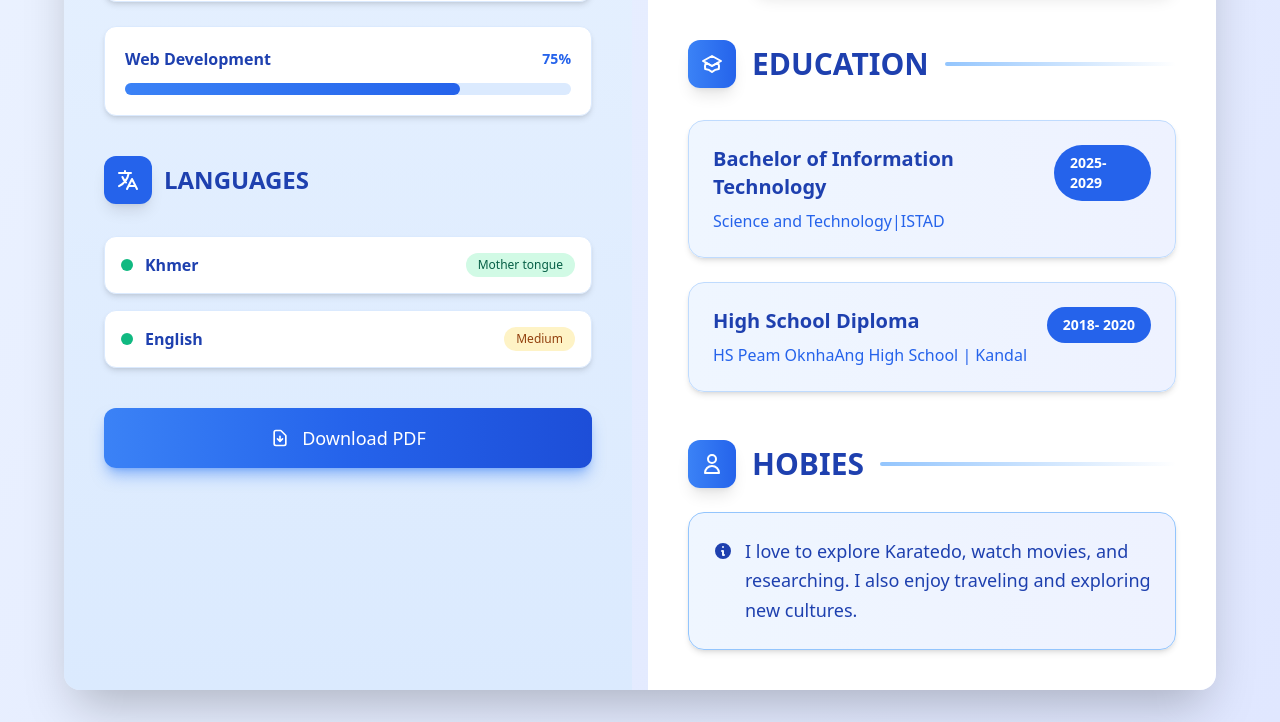
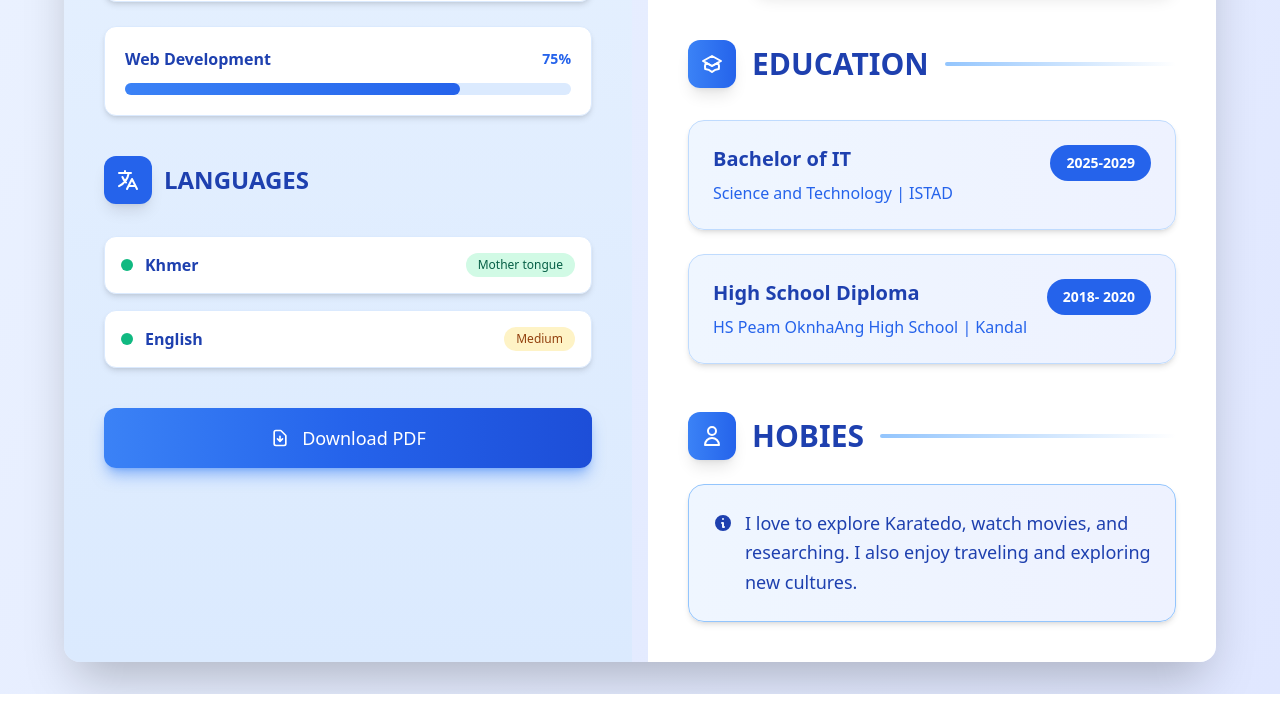
Before and after one commit to rotanaeav/Resume-Rotana-Eav, a website: page src/index.html in a window 1280 px wide. Shown: the part 1385-2107 px from the top of the page. After the commit the page ends 2079 px from the top, so only its background shows below. Drawn offline with nearby package versions, Linux system fonts and the light colour scheme.

Commit message:
fix edu2 span

```diff
--- a/src/index.html
+++ b/src/index.html
@@ -464,10 +464,10 @@
                   <div class="flex flex-col sm:flex-row sm:justify-between sm:items-start">
                     <div>
                       <h4 class="text-xl font-bold text-blue-800 mb-2">
-                        Bachelor of Information Technology
+                        Bachelor of IT
                       </h4>
                       <p class="text-blue-600 font-medium">
-                        Science and Technology|ISTAD
+                        Science and Technology | ISTAD
                       </p>
                     </div>
                     <span
```
